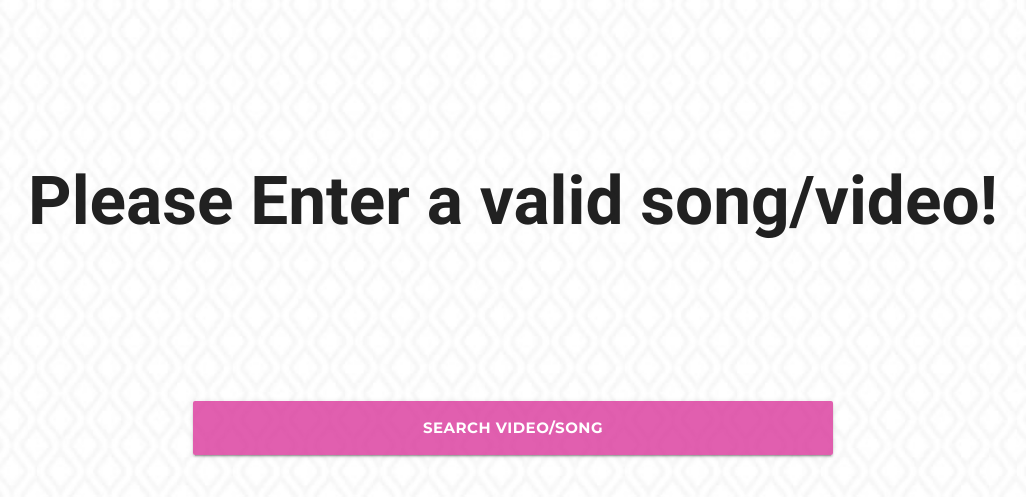
After one commit to kushagraSahu/heroku-valar, a Django app: template app/templates/app/oops.html in a window 1280 px wide. The commit adds this page. Shown: the top 497 px of the page, without its empty margins (127-1153 px from the left). Run offline with Django 3.2, Linux system fonts and the light colour scheme; the template is opened without the code that fills it, so the values that code supplies are empty; some libraries are stand-ins or nearby versions; some web fonts are replaced.

Commit message:
Added oops page

```diff
--- a/app/static/app/js/playlist-videos.js
+++ b/app/static/app/js/playlist-videos.js
@@ -2,7 +2,7 @@ var playlistDownload = (function(){
 	var playlist_url = "";
 	function downloadAll(e){
 		e.preventDefault();
-		setTimeout(function(){Materialize.toast('This may take some time. Be patient', 35000, 'rounded')},2000);
+		setTimeout(function(){Materialize.toast('This may take some time. Be patient', 50000, 'rounded')},2000);
 		var input = $("input[id='mycheckbox']")
 		if (input.length <= 16){
 			console.log("<16")
--- /dev/null
+++ b/app/templates/app/oops.html
@@ -0,0 +1,48 @@
+{% load staticfiles %}
+<html>
+<head>
+	<title>OOPS!</title>
+	<link rel="shortcut icon" href="{% static 'app/images/title1.png' %}" />
+	<script src="https://ajax.googleapis.com/ajax/libs/jquery/3.0.0/jquery.min.js"></script>
+	<link href = "https://maxcdn.bootstrapcdn.com/font-awesome/4.6.3/css/font-awesome.min.css" rel="stylesheet">
+	<link href='https://fonts.googleapis.com/css?family=Montserrat:700' rel='stylesheet' type='text/css'>
+	<link href='https://fonts.googleapis.com/css?family=Roboto+Slab' rel='stylesheet' type='text/css'>
+	<link rel="stylesheet" href="https://cdnjs.cloudflare.com/ajax/libs/materialize/0.97.6/css/materialize.min.css">
+	<script src="https://cdnjs.cloudflare.com/ajax/libs/materialize/0.97.6/js/materialize.min.js"></script>
+</head>
+<body>
+	<style>
+		#bg {
+			position: fixed;
+			top: -50%;
+			left: -50%;
+			width: 200%;
+			height: 200%;
+			z-index: -2;
+		}
+		#bg img {
+			position: absolute;
+			top: 0;
+			left: 0;
+			right: 0;
+			bottom: 0;
+			margin: auto;
+			min-width: 50%;
+			min-height: 50%;
+		}
+		#back a{
+			background-color: rgba(215, 40, 148, 0.74);
+			font-family: "Montserrat", sans-serif;
+			font-weight: bolder;
+			color: white;
+		}
+	</style>
+	<div id="bg">
+		<img src="{% static "app/images/Elegant_Background-7.jpg" %}" alt="">
+	</div>
+	<div style="text-align:center;margin-bottom:150px;margin-top:150px"><p style="font-size:450%;font-weight:bolder;font-family: "Montserrat", sans-serif;">Please Enter a valid song/video!</p></div>
+	<div id="back" style="margin-bottom: 2%;">
+		<a class="waves-effect waves-light btn-large" style="width:50%;left: 25%" href="javascript:history.back()">Search Video/Song</a>
+	</div>
+</body>
+</html>
--- a/app/templates/app/video_list.html
+++ b/app/templates/app/video_list.html
@@ -82,7 +82,7 @@
 		<p><a href="{% url 'home' %}" style="color:white;"">VALAR DOHAERIS.</a></p>
 	</div>
 	{% if not list_videos %}
-	<p>OOPS. Connection Timed Out</p>
+	<p>OOPS. Go Back!</p>
 	{% endif %}
 	{% for video in list_videos %}
 	<div class="row">
```
Also changed, not shown: app/templates/app/video_form.html (+32 -2 lines), app/views.py (+32 -22 lines), app/static/app/images/Elegant_Background-7.jpg (added).
